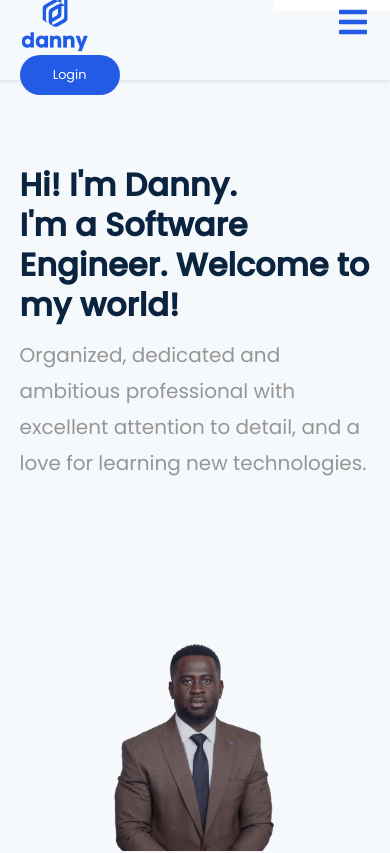
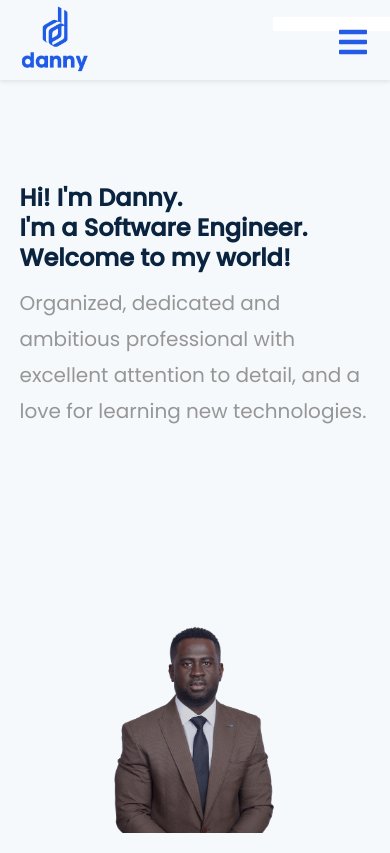
Before and after one commit to Danielamoateng1989/personalwebsite, a React (Create React App) app: page / in a window 390 px wide. Shown: the top 853 px of the page. Built offline with nearby package versions, Linux system fonts and the light colour scheme.

Commit message:
fix screen sizes

```diff
--- a/src/index.css
+++ b/src/index.css
@@ -116,7 +116,7 @@ Styles
 .login-btn {
   position: relative;
  font-family: 'Poppins', sans-serif;
-  font-size: 0.8rem;
+  font-size: 0.5rem;
   width: 100px;
   height: 40px;
   padding: 0.25rem 0.75rem;
@@ -554,7 +554,7 @@ Styles
  font-size: 0.9rem;
 }
   .hero-info h1 {
-    font-size: 2rem;
+    font-size: 1.5rem;
     margin-top: 20px;
 
   }
@@ -576,6 +576,10 @@ Styles
   width: 100vw;
 }
 
+.login-btn {
+  display: none;
+
+}
 
 }
 
```
